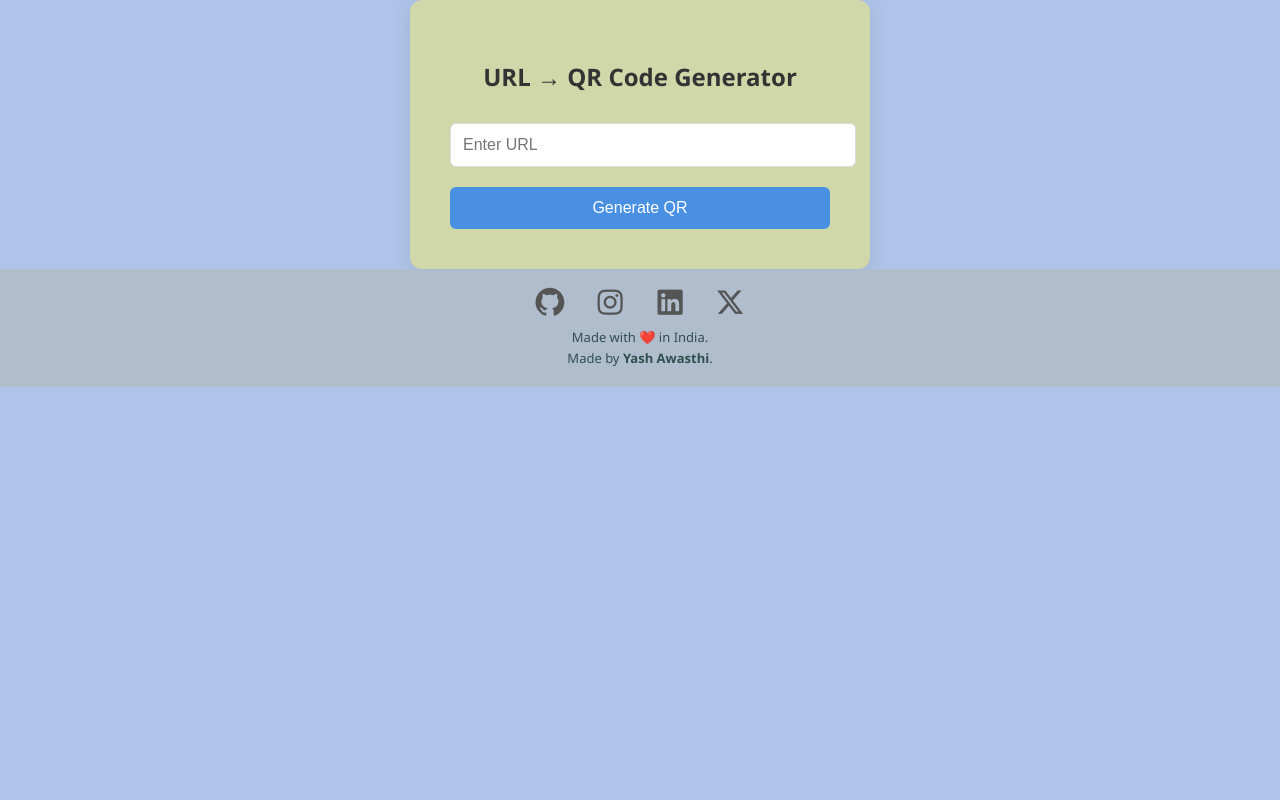
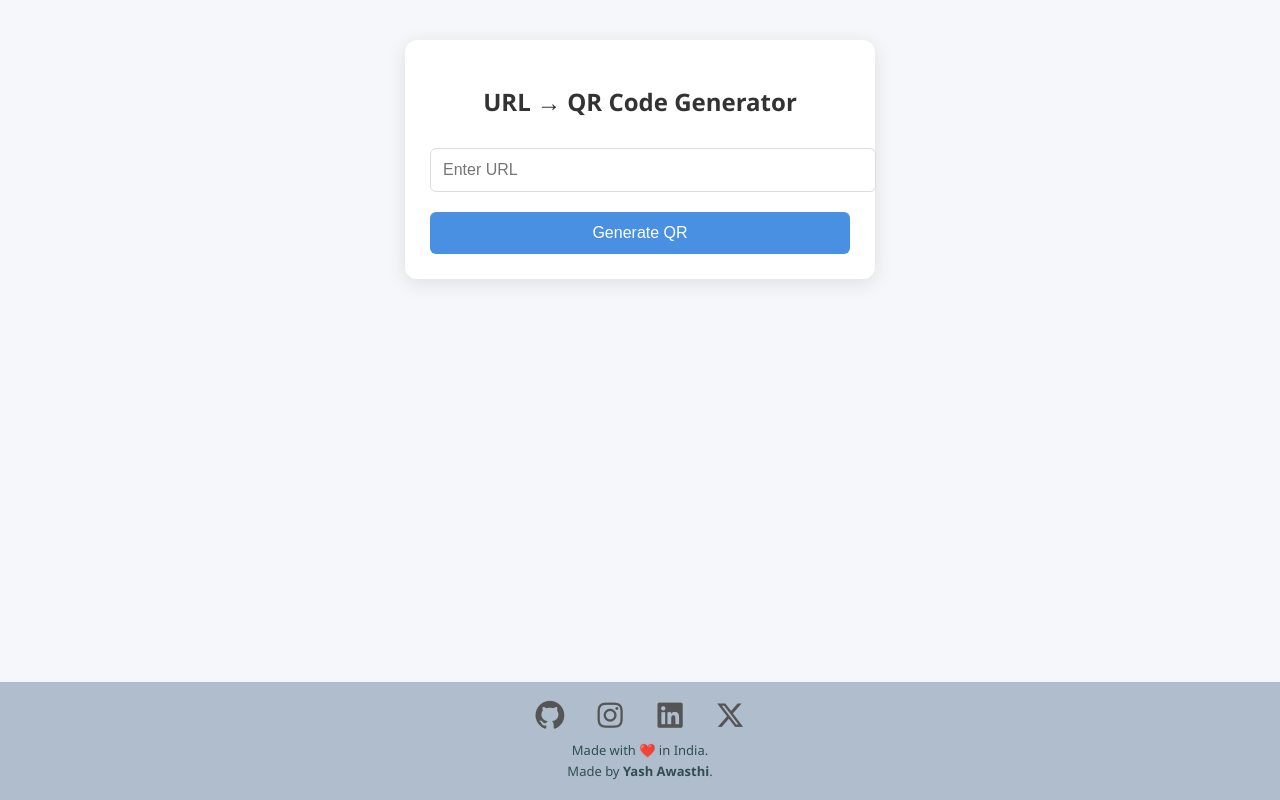
Before and after one commit to yashdotin/QR, a Flask app: page / in a window 1280 px wide. Run offline with Flask 3, Linux system fonts and the light colour scheme; some libraries are stand-ins or nearby versions.

Commit message:
Refactor CSS styles for layout and container

```diff
--- a/static/css/style.css
+++ b/static/css/style.css
@@ -1,26 +1,30 @@
 
    html, body {
-        height: 100%;
     margin: 0;
     padding: 0;
+    height: 100%;
+    font-family: "Segoe UI", sans-serif;
+    background: #f5f7fa;
+}
+.wrapper {
+    min-height: 100vh;
     display: flex;
     flex-direction: column;
-        min-height: 100vh;
-        font-family: "Segoe UI", sans-serif;
-        background: #aec5e9;
 }
 
 
 .container {
-        background: #d0d8aa;
-        padding: 40px;
+    background: #ffffff;
+    padding: 25px;
     border-radius: 12px;
     box-shadow: 0 4px 20px rgba(0,0,0,0.1);
-        width: 380px;
+    width: 100%;
+    max-width: 420px;
+    margin: 40px auto;
     text-align: center;
-        margin: auto;
-        flex: 1;
 }
+
+
 
     h2 {
         margin-bottom: 20px;
```
Lines whose indentation alone changed are shown as unchanged.
